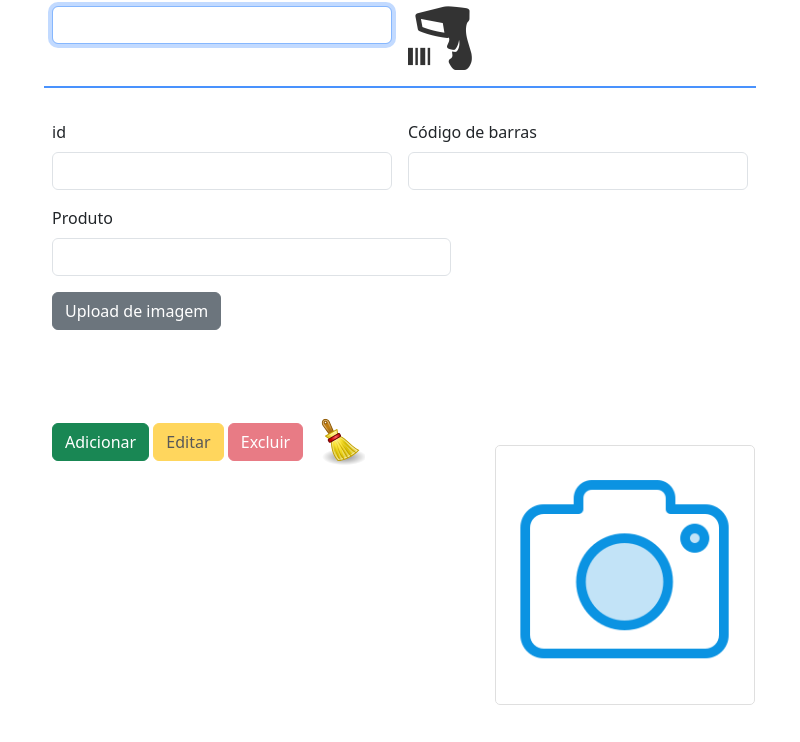
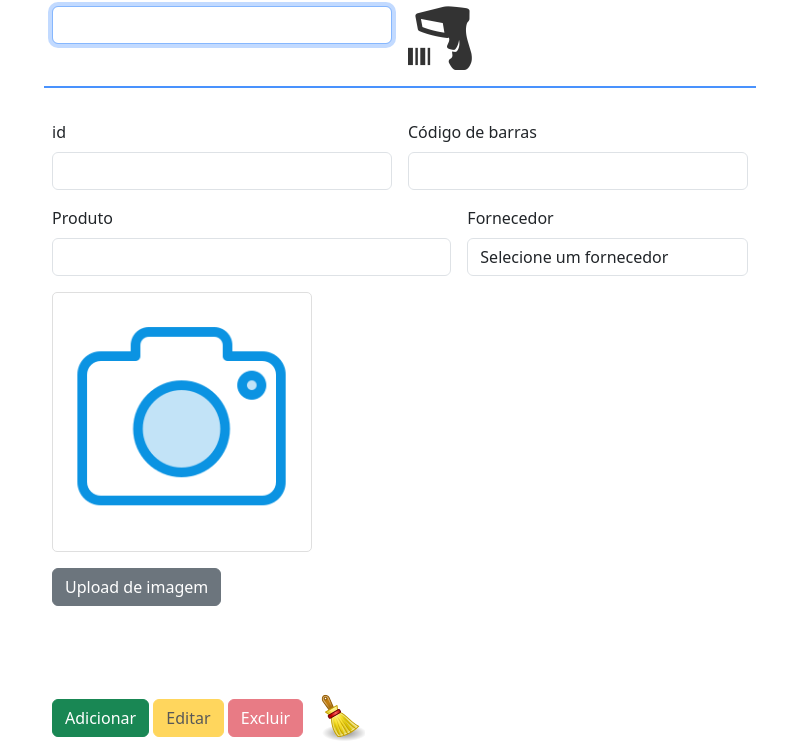
Before and after one commit to professorjosedeassis/conest, an Electron app: page src/views/produtos.html in a window 800 px wide. Shown: the part 75-817 px from the top of the page. Drawn offline with Linux system fonts and the light colour scheme; no server answers.

Commit message:
ajustes telas

```diff
--- a/src/public/css/style.css
+++ b/src/public/css/style.css
@@ -48,15 +48,7 @@ footer img {
     border-radius: 5px;
     width: 260px;
     height: 260px;
-
-    display: block; /* ajuste 16/02 */
-    object-fit: contain; /* ajuste 16/02 */
-   /* object-fit: cover; /* ajuste 16/02 */
-
+    display: block;
     padding: 5px;
-    position: fixed;
-    right: 45px;
-    bottom: 20px;
-    display: block;
     object-fit: contain; /* object-fit: cover; */
 }
--- a/src/views/produtos.html
+++ b/src/views/produtos.html
@@ -44,6 +44,16 @@
                     maxlength="50">
             </div>
 
+            <!-- Fornecedor -->
+            <div class="col-md-5">
+                <label for="selectSuplier" class="form-label">Fornecedor</label>
+                <select class="form-select" id="selectSuplier" name="Fornecedor" required>
+                    <option value="" disabled selected>Selecione um fornecedor</option>
+                    <option value="kalunga">Kalunga</option>
+                    <option value="copel">Copel</option>
+                </select>
+            </div>
+
             <!-- Imagem do produto -->
             <div class="col-md-5">
                 <img src="../public/img/camera.png" alt="imagem" id="imageProductPreview">
@@ -51,7 +61,8 @@
 
             <!-- Upload de imagem -->
             <div class="col-12">
-                <input type="button" class="btn btn-secondary" value="Upload de imagem" onclick="uploadImage()" id="btnUpload">
+                <input type="button" class="btn btn-secondary" value="Upload de imagem" onclick="uploadImage()"
+                    id="btnUpload">
             </div>
 
             <!-- Botões -->
```
Also changed, not shown: main.js (+28 -26 lines), src/public/slides/CRUD-Read.PNG (added), src/public/slides/CRUD.PNG (added).
